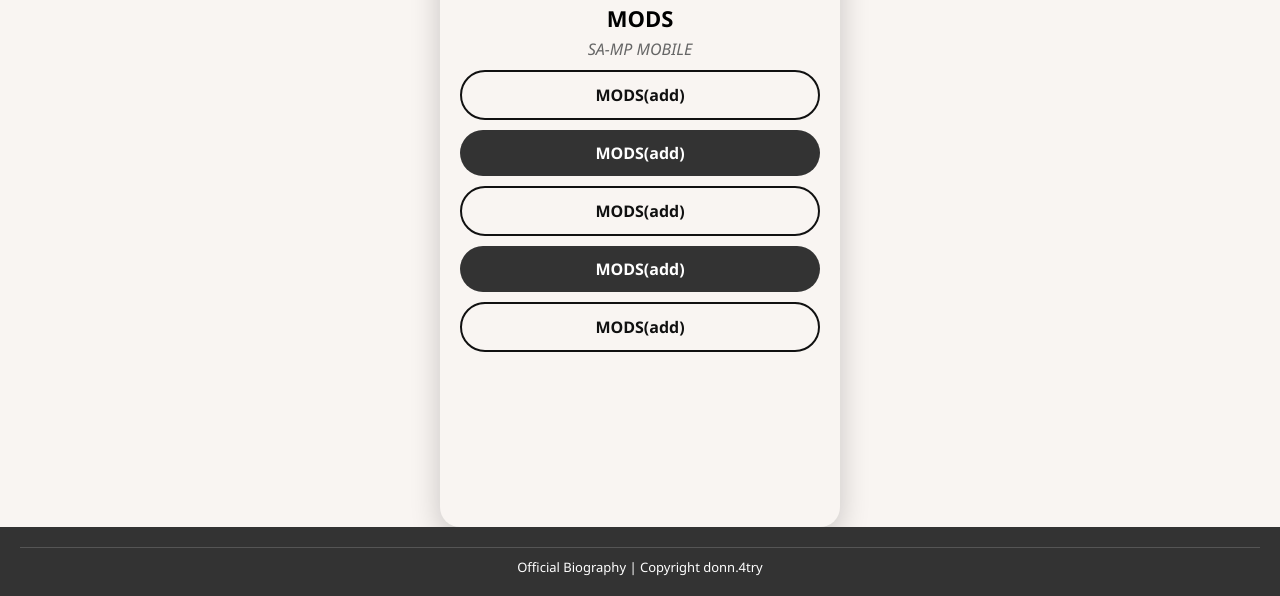
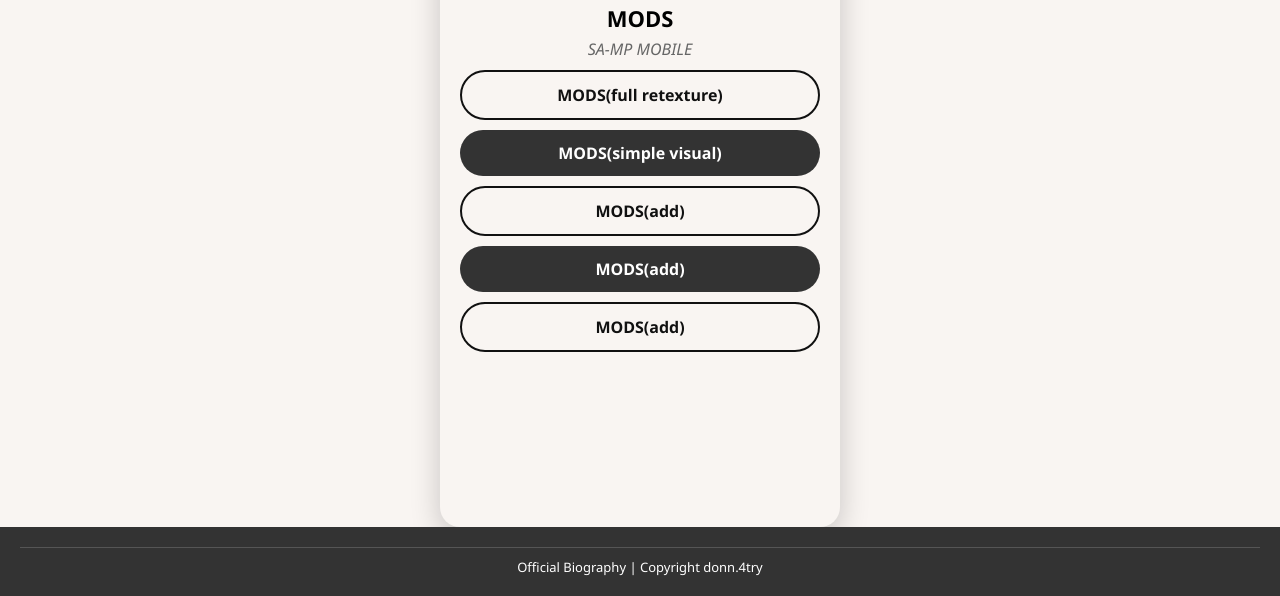
Before and after one commit to Donn4try/modsarea, a plain HTML site: page index.html in a window 1280 px wide. Shown: the part 204-800 px from the top of the page. Drawn offline with Linux system fonts and the light colour scheme.

Commit message:
Update index.html

```diff
--- a/index.html
+++ b/index.html
@@ -109,11 +109,11 @@
       <h2>MODS</h2>
       <p class="followers">SA-MP MOBILE</p>
 
-      <a href="#about" class="btn">MODS(add)</a>
-      <a href="https://reallygreatsite.com" class="btn dark" target="_blank">MODS(add)</a>
-      <a href="https://reallygreatsite.com/portfolio" class="btn" target="_blank">MODS(add)</a>
-      <a href="https://grandcountry.net/" class="btn dark">MODS(add)</a>
-      <a href="https://grandcountry.net/" class="btn" target="_blank">MODS(add)</a>
+      <a href="https://www.mediafire.com/file/oee4ewi3t9v3uwg/Retexture_%2B_Car_Models_%2B_Sound.zip/file" class="btn">MODS(full retexture)</a>
+      <a href="https://www.mediafire.com/file/48dsgald9c37v36/data_getea.zip/file" class="btn dark" target="_blank">MODS(simple visual)</a>
+      <a href="url" class="btn" target="_blank">MODS(add)</a>
+      <a href="url" class="btn dark">MODS(add)</a>
+      <a href="url" class="btn" target="_blank">MODS(add)</a>
     </div>
   </div>
 
```
